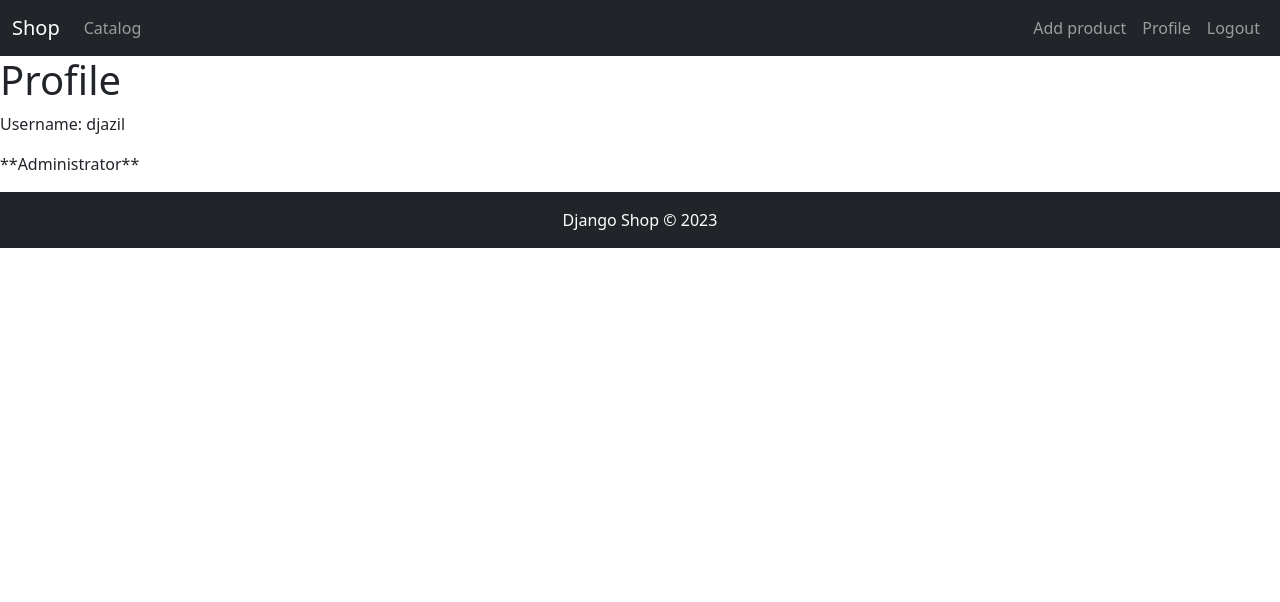
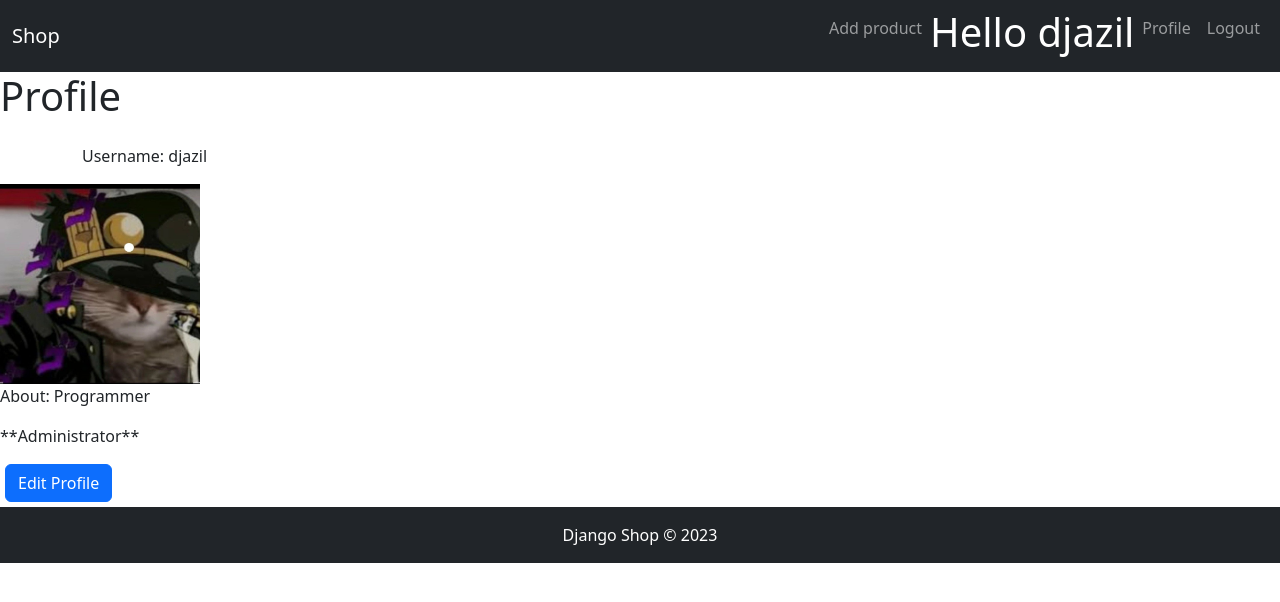
Before and after one commit to Djazil4ik/DjangoShop, a Django app: page /profile/ in a window 1280 px wide. Shown: the top 602 px of the page. Run offline with Django 5.2, Linux system fonts and the light colour scheme; a user stored in the database is signed in; data comes from the database, SQL or seed files in the repository; both versions use the stored data as it was after the commit.

Commit message:
corrected profile, added edit profile, product and delete product

```diff
--- a/shopapp/forms.py
+++ b/shopapp/forms.py
@@ -5,7 +5,7 @@ from .models import Seller, Product
 class SellerForm(ModelForm):
     class Meta:
         model = Seller
-        fields = ('username', 'avatar')
+        fields = ('username', 'about', 'avatar')
 
 class ProductForm(ModelForm):
     class Meta:
--- a/shopapp/templates/base.html
+++ b/shopapp/templates/base.html
@@ -11,21 +11,19 @@
     <header>
         <nav class="navbar navbar-expand-lg navbar-dark bg-dark">
             <div class="container-fluid">
-                <a class="navbar-brand" href="{% url 'home' %}">Shop</a>
+                <a class="navbar-brand" href="{% url 'catalog' %}">Shop</a>
                 <button class="navbar-toggler" type="button" data-bs-toggle="collapse" data-bs-target="#navbarSupportedContent" aria-controls="navbarSupportedContent" aria-expanded="false" aria-label="Toggle navigation">
                     <span class="navbar-toggler-icon"></span>
                 </button>
                 <div class="collapse navbar-collapse" id="navbarSupportedContent">
-                    <ul class="navbar-nav me-auto mb-2 mb-lg-0">
-                        <li class="nav-item">
-                            <a class="nav-link" href="{% url 'catalog' %}">Catalog</a>
-                        </li>
-                    </ul>
-                    <ul class="navbar-nav ms-auto">
-                        <li class="nav-item">
-                            <a class="nav-link" href="{% url 'add_product' %}">Add product</a>
-                        </li>
-                        {% if user.is_authenticated %}
+                        <ul class="navbar-nav ms-auto">
+                            <li class="nav-item">
+                                <a class="nav-link" href="{% url 'add_product' %}">Add product</a>
+                            </li>
+                            {% if user.is_authenticated %}
+                            <li class="nav-item">
+                                <h1 style="color: white">Hello {{ request.user }}</h1>
+                            </li>
                             <li class="nav-item">
                                 <a class="nav-link" href="{% url 'profile' %}">Profile</a>
                             </li>
--- a/shopapp/templates/catalog.html
+++ b/shopapp/templates/catalog.html
@@ -13,11 +13,12 @@
   <div class="row">
     {% for post in product %}
     <div class="col-lg my-4">
-      <div class="card shadow" style="width: 20rem; height: 35rem;">
+      <div class="card shadow" style="width: 20rem; height: 38rem;">
         <img src="/media/{{post.img}}" class="card-img-top" alt="..." height="330px">
         <div class="card-body">
           <h5 class="card-title">{{post.title}}<br><small>by {{post.seller}}</small></h5>
           <p class="card-text">{{post.description| truncatechars:100}}</p>
+          <p class="card-title">Price: ${{post.price}}</p>
           <a href="product/{{post.slug}}" class="btn btn-primary">Read More {% if user.is_superuser %}<a href="delete_product/{{post.slug}}/" class="btn btn-danger mx-4">Delete Product</a>{% endif %}</a>
         </div>
       </div>
--- a/shopapp/templates/profile.html
+++ b/shopapp/templates/profile.html
@@ -2,23 +2,22 @@
 
 {% block content %}
 <h1>Profile</h1>
-
+<div class="container mt-4">
 <p>Username: {{ user.username }}</p>
-
-{% if user.profile.image %}
-<img src="{{ user.profile.image.url }}" alt="" width="100">
+</div>
+{% if seller.avatar %}
+<img src="{{ seller.avatar.url }}" alt="" width="200px" height="200px">
 {% endif %}
 
-{% if user.profile.about %}
-<p>About: {{ user.profile.about }}</p>
+{% if seller.about %}
+<p>About: {{ seller.about }}</p>
 {% endif %}
 
 {% if user.is_superuser %}
 <p>**Administrator**</p>
 {% endif %}
-
-{% if not user.is_staff %}
-<a href="{% url 'edit_profile' %}">Edit Profile</a>
-{% endif %}
+<div style="margin:5px">
+<a class="btn btn-primary" href="/edit_profile/">Edit Profile</a>
+</div>
 
 {% endblock %}
--- a/shopapp/urls.py
+++ b/shopapp/urls.py
@@ -2,12 +2,14 @@ from django.urls import path
 from . import views
 
 urlpatterns = [
-    path('', views.home, name='home'),
-    path('catalog/', views.catalog, name='catalog'),
+    path('', views.catalog, name='catalog'),
     path('login/', views.login_view, name='login'),
     path('signup/', views.SignUp, name='signup'),
     path('logout/', views.logout_view, name='logout'),
     path('profile/', views.profile, name='profile'),
-    path('catalog/product/<str:slug>', views.detail_view, name='detail'),
+    path('product/<str:slug>', views.detail_view, name='detail'),
     path('add_product/', views.add_product, name='add_product'),
+    path('delete_product/<str:slug>/', views.Delete_Product, name='delete_product'),
+    path('edit_product/<str:slug>/', views.Update_Product, name='edit-product'),
+    path('edit_profile/', views.edit_seller_profile, name='edit-profile'),
 ]
--- a/shopapp/views.py
+++ b/shopapp/views.py
@@ -4,23 +4,18 @@ from django.contrib.auth.models import User
 from django.contrib.auth.views import LoginView
 from django.shortcuts import render, redirect
 from django.urls import reverse_lazy
-from django.views.generic import FormView
+from django.views.generic import FormView, UpdateView
 from django.contrib import messages
 from .forms import ProductForm, SellerForm
 from .models import Seller, Product
 from django.contrib.auth import login, logout, authenticate
 
 
-# catalog
+# Home page
 def catalog(request):
     Product.objects.all()
     product = Product.objects.filter().order_by('-datetime')
     return render(request, 'catalog.html', {'product': product})
-
-# home page
-def home(request):
-    context = {}  # Empty context for now
-    return render(request, 'home.html', context)
 
 # Seller login
 def login_view(request):
@@ -54,38 +49,73 @@ def SignUp(request):
             return redirect('/')
 
         user = User.objects.create_user(username=username, password=password1)
+        seller = Seller.objects.create(username=username)
         user.save()
         return redirect('login')
     form = UserCreationForm()
     return render(request, 'shopapp/signup.html', {'form': form})
 
+# Logout
 def logout_view(request):
     logout(request)
     # Redirect to desired page after logout (e.g., login page)
-    return redirect('home')
+    return redirect('catalog')
 
+# Profile
 def profile(request):
-    return render(request, 'profile.html')
+    seller = Seller.objects.get(pk=request.user.id)
+    return render(request, 'profile.html', {'seller': seller})
 
+# Product detail view
 def detail_view(request, slug):
-    product = Product.objects.get(slug=slug)
+    product = Product.objects.filter(slug=slug).first()
     context = {
         'product': product
     }
     return render(request, 'product_detail.html', context)
 
+# Add product
 @login_required(login_url='/login')
 def add_product(request):
     if request.method == 'POST':
+        seller = Seller.objects.filter(username=request.user).first()
         form = ProductForm(data=request.POST, files=request.FILES)
-        seller = Seller.objects.create(username=request.user)
         if form.is_valid():
             post = form.save(commit=False)
             post.seller = seller
             post.save()
-            obj = form.instance
-            alert = True
-            return render(request, 'catalog.html', {'obj': obj, 'alert': alert})
+            return redirect('/')
     else:
         form = ProductForm()
         return render(request, 'add_product.html', {'form': form})
+
+# Delete product post
+def Delete_Product(request, slug):
+    products = Product.objects.get(slug=slug)
+    if request.method == 'POST':
+        products.delete()
+        return redirect('/')
+    return render(request, 'delete_product.html', {'products': products})
+
+# Edit product post
+def Update_Product(request, slug):
+    product = Product.objects.get(slug=slug)
+    if request.method == 'POST':
+        form = ProductForm(data=request.POST, files=request.FILES, instance=product)
+        if form.is_valid():
+            form.save()
+            return redirect('/')
+    else:
+        form = ProductForm(instance=product)
+    return render(request, 'edit_product.html', {'form': form})
+
+def edit_seller_profile(request):
+    seller = Seller.objects.get(pk=request.user.id)
+    if request.method == 'POST':
+        form = SellerForm(data=request.POST, files=request.FILES, instance=seller)
+        if form.is_valid():
+            form.save()
+            return redirect('/')
+    else:
+        form = SellerForm(instance=seller)
+    return render(request, 'edit_profile.html', {'form': form})
```
Also changed, not shown: shopapp/templates/delete_product.html (added, +23 -0 lines), shopapp/templates/edit_product.html (added, +19 -0 lines), shopapp/templates/edit_profile.html (added, +19 -0 lines), shopapp/templates/home.html (deleted, +0 -18 lines), shopapp/templates/product_detail.html (+8 -4 lines), db.sqlite3, uploads/images/Go-Logo.png (added), uploads/images/Kafka.png (added), uploads/images/photo_2024-01-09_17-50-07.jpg (added), uploads/images/rest_api_logo.png (added), uploads/images/rest_api_logo_1lvwDUK.png (added), uploads/images/rest_api_logo_QWMFZXp.png (added).
